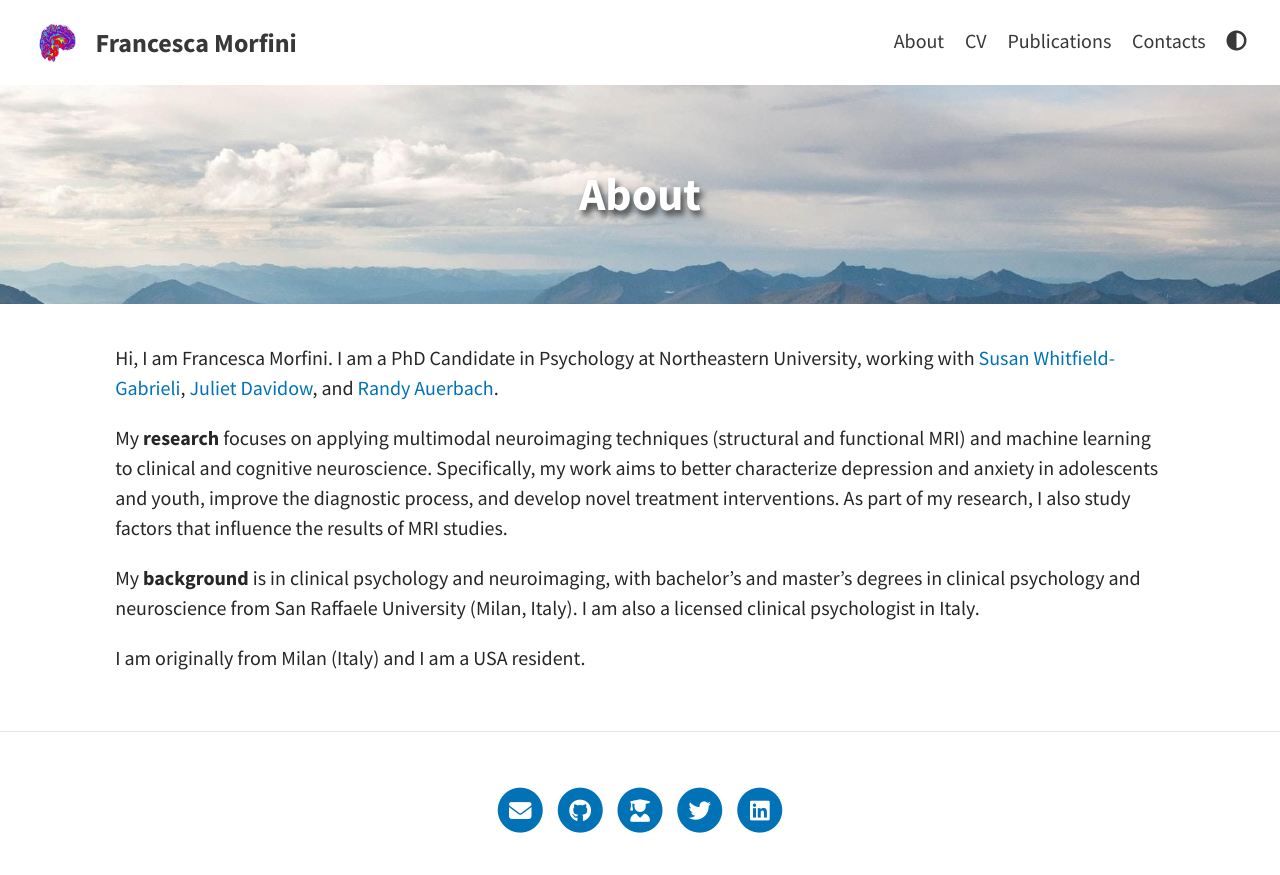
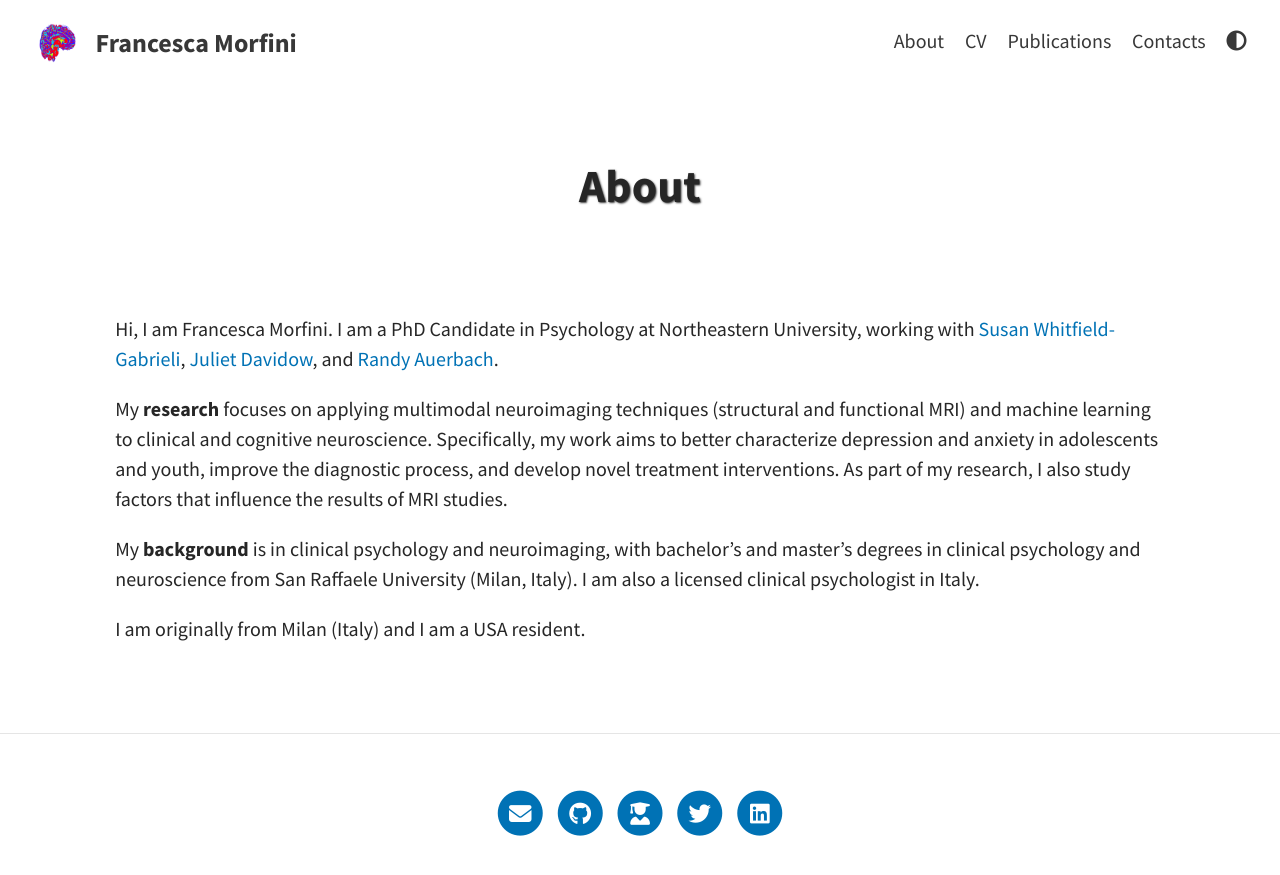
Before and after one commit to fmorfini/fmorfini.github.io, a Jekyll site: the page built from pages/about.md, in a window 1280 px wide. Shown: the top 875 px of the page. Built offline with Jekyll 4.4.1, drawn with Linux system fonts in a browser that asks for light colours; a script that is not in the unit is left out.

```diff
--- a/index.html
+++ b/index.html
@@ -4,7 +4,9 @@ layout: page
 ---
 
 <div>
-	<img src="/assets/img/Francesca_Morfini_headshot.jpg"  align="right" width="45%" object-fit="scale-down" >
+	<img src="/assets/img/Francesca_Morfini_headshot.jpg"  align="right" width="60%" object-fit="scale-down" >
+		<p> </p>
+		<p> </p>
 		<p> </p>
 		<font color="#E34234" size="25"> <b>Francesca Morfini </b> </font>
 		<p style="text-align: left; width:100%; margin: auto;" >
--- a/pages/about.md
+++ b/pages/about.md
@@ -2,7 +2,7 @@
 layout: page
 title: About
 permalink: /about/
-feature-img: "assets/img/pexels/travel.jpeg"
+#feature-img: "assets/img/pexels/travel.jpeg"
 ---
 
 Hi, I am Francesca Morfini. I am a PhD Candidate in Psychology at Northeastern University, working with [Susan Whitfield-Gabrieli](https://whitfield-gabrieli.sites.northeastern.edu), [Juliet Davidow](https://lbdlpsych.sites.northeastern.edu/), and [Randy Auerbach](https://www.auerbachlab.com/).
```
Also changed, not shown: pages/contacts.md (+4 -1 lines).
